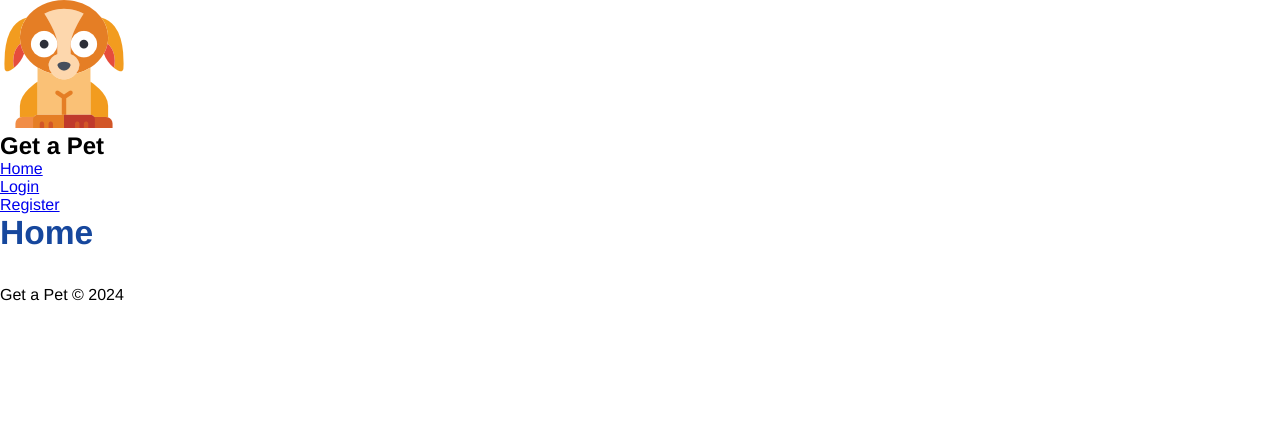
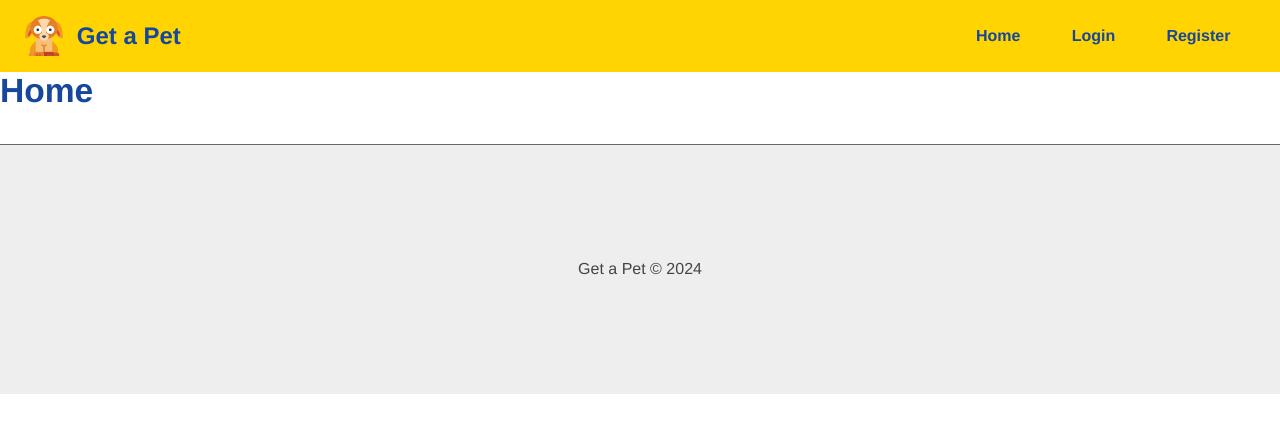
Before and after one commit to Renanpacheco/get_a_pet_front, a React (Create React App) app: page / in a window 1280 px wide. Shown: the top 432 px of the page. Built offline with nearby package versions, Linux system fonts and the light colour scheme.

Commit message:
add navbar and footer css

```diff
--- a/src/components/layout/Footer.js
+++ b/src/components/layout/Footer.js
@@ -1,6 +1,7 @@
+import styles from './Footer.module.css'
 function Home(){
     return (
-        <footer>
+        <footer className={styles.footer}>
             <p><span className="bold">Get a Pet</span> &copy; 2024</p>
         </footer>
     )
--- /dev/null
+++ b/src/components/layout/Footer.module.css
@@ -0,0 +1,9 @@
+.footer{
+    height: 250px;
+    display: flex;
+    align-items: center;
+    justify-content: center;
+    background-color: #EEE;
+    color: #444;
+    border-top: 1px solid #666;
+}
--- a/src/components/layout/Navbar.js
+++ b/src/components/layout/Navbar.js
@@ -1,10 +1,11 @@
 import {Link} from 'react-router-dom'
 import Logo from "../../assets/logo.png"
+import styles from "./Navbar.module.css"
 
 function Home(){
     return (
-        <nav>
-            <div>
+        <nav className={styles.navbar}>
+            <div className={styles.navbar_logo}>
                 <img src={Logo} alt='Get a pet' />
                 <h2>Get a Pet</h2>
             </div>
--- /dev/null
+++ b/src/components/layout/Navbar.module.css
@@ -0,0 +1,35 @@
+.navbar{
+    display: flex;
+    justify-content: space-between;
+    padding: 1em 1.5em;
+    background-color: #ffd400;
+    color: #16479d;
+}
+
+.navbar_logo{
+    display: flex;
+    align-items: center;
+}
+.navbar_logo img{
+    width: 40px;
+    margin-right: 0.8em;
+}
+.navbar ul{
+    display: flex;
+    align-items: center;
+    list-style: none;
+}
+.navbar li, .navbar a{
+    text-decoration: none;
+    color: #16479d;
+    font-weight: bold;
+    cursor: pointer;
+    transition: 0.5s;
+    padding: 0.5em 0.8em;
+    border-radius: 5px;
+}
+
+.navbar li:hover > a{
+    background-color: #16479d;
+    color: #fff;
+}
```
